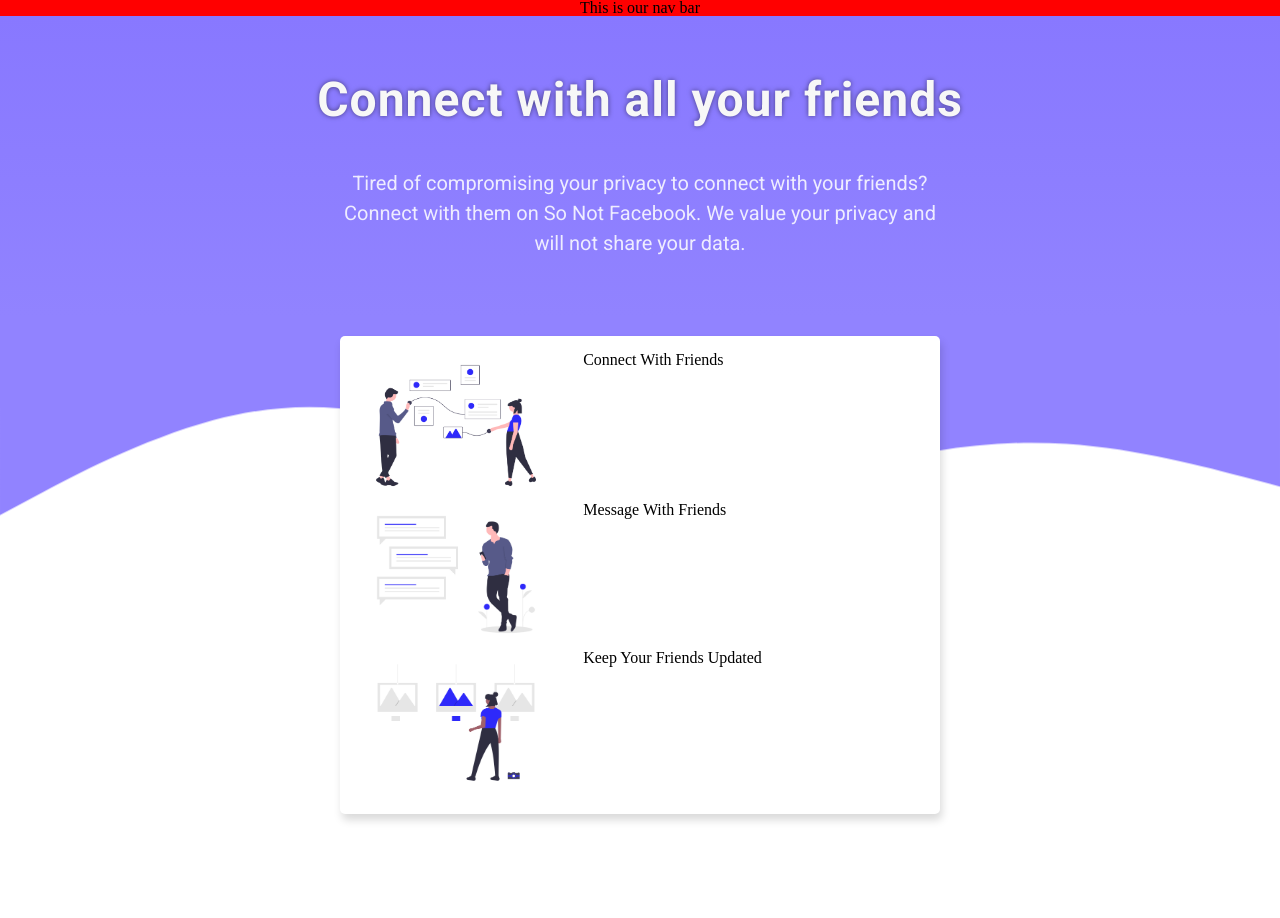
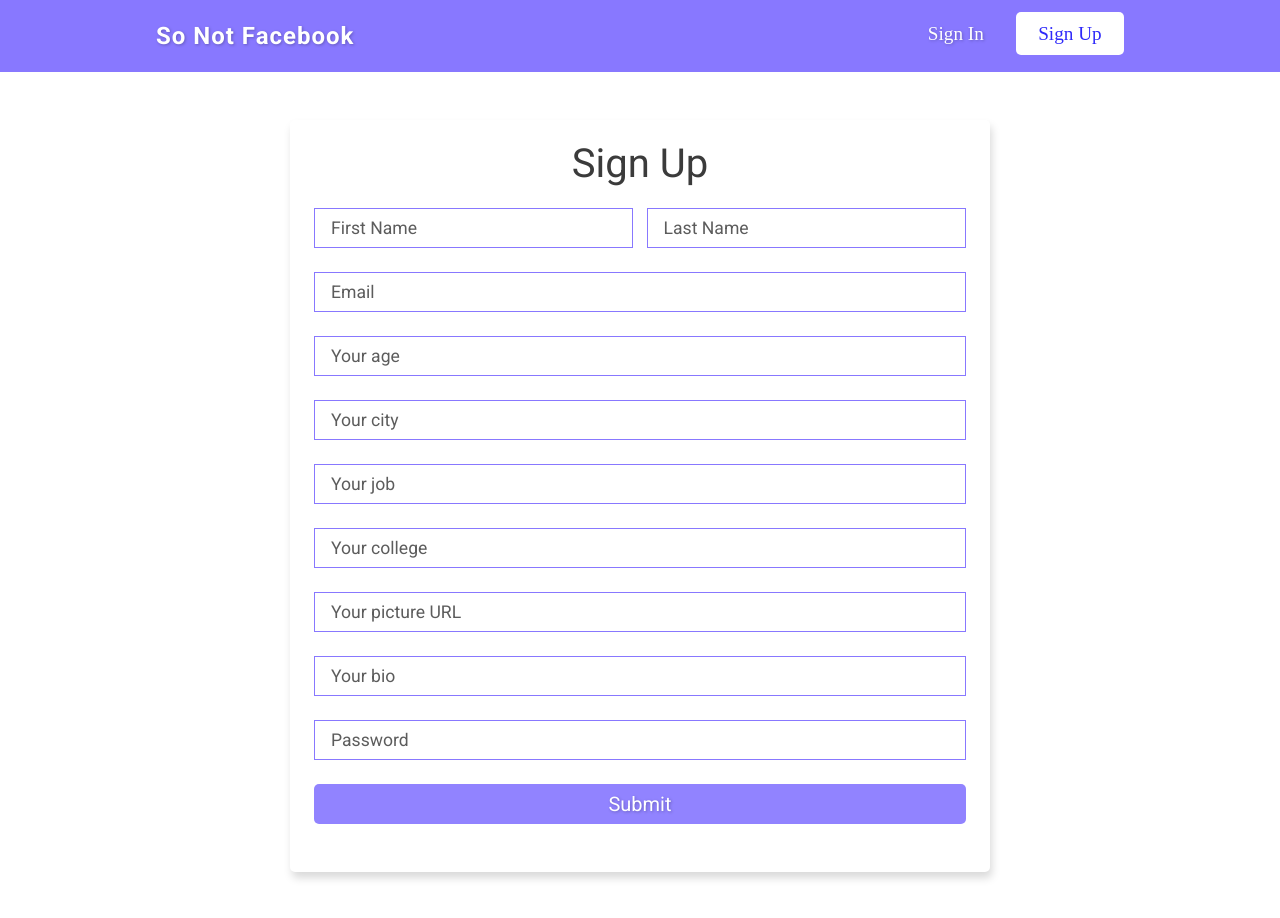
Before and after one commit to Liz00000000000/facebookclone_front_end, a React (Create React App) app: page /signup in a window 1280 px wide. Before the commit the page ends 814 px from the top, so only its background shows below. Built offline with nearby package versions, Linux system fonts and the light colour scheme; no server answers.

Commit message:
landing page, nav bar, signin/up forms

```diff
--- a/src/App.js
+++ b/src/App.js
@@ -7,6 +7,8 @@
 import { Route, Switch } from 'react-router-dom';
 import Landing from './Components/Landing';
 import User from './Components/User';
+import LoginForm from './Components/LoginForm'
+import SignupForm from './Components/SignupForm'
 
 
 class App extends Component {
@@ -50,6 +52,8 @@
           {/* <Route path="/users/:id" component={User} /> */}
           <Route path="/users/:id" render={() => <User user={this.state.indivUser} />} />
           <Route path="/users" render={() => <UserIndex currentUserFunc={this.currentUser} users={this.state.users} />} />
+          <Route path="/login" component={LoginForm} />
+          <Route path="/signup" component={SignupForm} />
           <Route path="/" component={Landing} />
         </Switch>
       </div>
--- a/src/Components/Landing.js
+++ b/src/Components/Landing.js
@@ -2,6 +2,8 @@
 import connectImg from '../imgs/connect.png'
 import messageImg from '../imgs/message.png'
 import galleryImg from '../imgs/online_gallery.png'
+import eventsImg from '../imgs/events.png'
+import momentsImg from '../imgs/moments.png'
 
 export default class Landing extends Component {
     render() {
@@ -26,7 +28,7 @@
                             </div>
                             <div className="content-container">
                                 <h2>Connect With Friends</h2>
-                            <p></p>
+                                <p>Lorem ipsum dolor sit amet, consectetur adipiscing elit. Nam nec dui quis neque gravida.</p>
                             </div>
                         </div>
                         <div className="individual-feature">
@@ -35,7 +37,7 @@
                             </div>
                             <div className="content-container">
                                 <h2>Message With Friends</h2>
-                            <p></p>
+                                <p>Lorem ipsum dolor sit amet, consectetur adipiscing elitnec dui.</p>
                             </div>
                         </div>
                         <div className="individual-feature">
@@ -44,7 +46,29 @@
                             </div>
                             <div className="content-container">
                                 <h2>Keep Your Friends Updated</h2>
-                            <p></p>
+                                <p>Lorem ipsum dolor sit amet, consectetur adipiscing elit Nam nec dui quis neque.</p>
+                            </div>
+                        </div>
+                    </div>
+                </div>
+                <div className="additional-section">
+                    <div className="inner-container">
+                        <div className="item-container">
+                            <div className="img-container">
+                                <img src={eventsImg} alt=""/>
+                            </div>
+                            <div className="content-container">
+                                <h4>Organize Events</h4>
+                                <p>Nam egestas felis eget tellus sagittis accumsan. Pellentesque habitant morbi tristique senectus et netus et malesuada fames ac turpis egestas. Etiam accumsan eleifend libero quis pharetra.</p>
+                            </div>
+                        </div>
+                        <div className="item-container">
+                            <div className="content-container">
+                                <h4>Share Moments</h4>
+                                <p>Nam egestas felis eget tellus sagittis accumsan. Pellentesque habitant morbi tristique senectus et netus et malesuada fames ac turpis egestas. Etiam accumsan eleifend libero quis pharetra.</p>
+                            </div>
+                            <div className="img-container">
+                                <img src={momentsImg} alt=""/>
                             </div>
                         </div>
                     </div>
--- /dev/null
+++ b/src/Components/LoginForm.js
@@ -0,0 +1,37 @@
+import React, { Component } from 'react'
+
+class LoginForm extends Component {
+
+    state = {
+        email: '',
+        password: ''
+    }
+
+    handleChange = e => {
+        this.setState({
+            [e.target.name]: e.target.value
+        })
+    }
+
+    handleSubmit = e => {
+        e.preventDefault()
+
+    }
+
+    render() {
+        console.log(this.state.email, this.state.password)
+        return (
+            <div className='con-inner-container'>
+                <form onSubmit={this.handleSubmit} >
+                    <h1>Sign In</h1>
+                    <input className="email" type="text" name="email" placeholder="email" value={this.state.email} onChange={this.handleChange} />
+
+                    <input className="password" type="password" name="password" placeholder="password" value={this.state.password} onChange={this.handleChange} />
+                    <input type="submit"/>
+                </form>
+            </div>
+        )
+    }
+}
+
+export default LoginForm
--- a/src/Components/Nav.js
+++ b/src/Components/Nav.js
@@ -1,4 +1,5 @@
 import React, { Component } from 'react'
+import { NavLink } from 'react-router-dom'
 
 class Nav extends Component {
 
@@ -10,7 +11,15 @@
 
         return (
             <nav>
-                This is our nav bar
+                <div className="inner-nav">
+                    <div className="logo">
+                        <NavLink to="/">So Not Facebook</NavLink>
+                    </div>
+                    <div className="page-nav-container">
+                        <NavLink to="/login">Sign In</NavLink>
+                        <NavLink to="/signup">Sign Up</NavLink>
+                    </div>
+                </div>
             </nav>
         )
     }
--- /dev/null
+++ b/src/Components/SignupForm.js
@@ -0,0 +1,61 @@
+import React, { Component } from 'react'
+
+export default class SignupForm extends Component {
+
+    state = {
+        first_name: '',
+        last_name: '',
+        email: '',
+        age: '',
+        location: '',
+        occupation: '',
+        college: '',
+        picture: '',
+        bio: '',
+        password: ''
+    }
+
+    handleChange = e => {
+        this.setState({
+            [e.target.name]: e.target.value
+        })
+    }
+
+    handleSubmit = e => {
+        e.preventDefault()
+        console.log(this.state)
+    }
+
+    render() {
+
+        return (
+            <div className='con-inner-container'>
+                <form onSubmit={this.handleSubmit} >
+                    <h1>Sign Up</h1>
+
+                    <input className="name" type="text" placeholder="First Name" name="first_name" onChange={this.handleChange} />
+
+                    <input className="name" type="text" placeholder="Last Name" name="last_name" onChange={this.handleChange} />
+
+                    <input className="email" type="text" name="email" placeholder="Email" value={this.state.email} onChange={this.handleChange} />
+
+                    <input className="age" type="text" name="age" placeholder="Your age" value={this.state.age} onChange={this.handleChange} />
+
+                    <input className="location" type="text" name="location" placeholder="Your city" value={this.state.location} onChange={this.handleChange} />
+
+                    <input className="occupation" type="text" name="occupation" placeholder="Your job" value={this.state.occupation} onChange={this.handleChange} />
+
+                    <input className="college" type="text" name="college" placeholder="Your college" value={this.state.college} onChange={this.handleChange} />
+
+                    <input className="picture" type="text" name="picture" placeholder="Your picture URL" value={this.state.picture} onChange={this.handleChange} />
+
+                    <input className="bio" type="text" name="bio" placeholder="Your bio" value={this.state.bio} onChange={this.handleChange} />
+
+                    <input className="password" type="password" name="password" placeholder="Password" value={this.state.password} onChange={this.handleChange} />
+
+                    <input type="submit"/>
+                </form>
+            </div>
+        )
+    }
+}
--- a/src/index.css
+++ b/src/index.css
@@ -58,8 +58,113 @@
 
 /* Nav */
 nav {
-  background: red;
+  background: #8878FF;
+  padding-top: 1.5rem;
+  padding-bottom: 1.5rem;
 }
+
+.inner-nav {
+  width: 95%;
+  max-width: 968px;
+  margin-left: auto;
+  margin-right: auto;
+  display: flex;
+  justify-content: space-between;
+}
+
+nav .logo a {
+  text-decoration: none;
+  font-size: 1.5rem;
+  font-family: 'Roboto', sans-serif;
+  font-weight: 700;
+  letter-spacing: 1px;
+  color: #fff;
+  text-shadow: 1px 1px 3px rgba(0, 0, 0, 0.25);
+}
+
+nav .page-nav-container a {
+  font-size: 1.2rem;
+  text-decoration: none;
+}
+
+nav .page-nav-container a:first-of-type {
+  color: #fff;
+  text-shadow: 1px 1px 3px rgba(0, 0, 0, 0.25);
+  margin-right: 2rem;
+}
+
+nav .page-nav-container a:last-of-type {
+  color: #2E29FA;
+  background: #fff;
+  padding: .7rem 1.4rem;
+  border-radius: 5px;
+}
+
+/***** Login/Sign Up Form *****/
+.con-inner-container {
+  width: 95%;
+  max-width: 968px;
+  margin: 3rem auto;
+}
+
+.con-inner-container form {
+  width: 98%;
+  max-width: 700px;
+  margin-left: auto;
+  margin-right: auto;
+  padding: 1.5rem;
+  border-radius: 5px;
+  box-shadow: 2px 6px 8px rgba(0,0,0,.15);
+}
+
+.con-inner-container form h1 {
+  margin-bottom: 1.5rem;
+  font-size: 2.5rem;
+  color: #3b3b3b;
+  font-family: 'Roboto', sans-serif;
+}
+
+.con-inner-container form input {
+  display: block;
+  width: 100%;
+  margin-bottom: 1.5rem;
+  min-height: 40px;
+}
+
+.con-inner-container form input[type="text"], .con-inner-container form input[type="password"] {
+  padding: 0 1rem !important;
+  border: 1px solid #8878FF;
+  font-size: 1.1rem;
+}
+
+.con-inner-container form input.name {
+  display: inline-block;
+  width: 49%;
+}
+
+.con-inner-container form input.name:first-of-type {
+  margin-right: 2%;
+}
+
+.con-inner-container form input[type="submit"] {
+  border: none;
+  border-radius: 5px;
+  background: #9183FF;
+  color: #fff;
+  text-shadow: 1px 1px 3px rgba(0, 0, 0, 0.25);
+  font-size: 1.25rem;
+}
+
+.con-inner-container form input[type="submit"]:hover {
+  cursor: pointer;
+}
+
+.con-inner-container form ::placeholder {
+  color: #5c5c5c;
+  font-size: 1.1rem;
+}
+
+/* Profile/Posts */
 
 .hero {
   width: 100%;
@@ -316,7 +421,7 @@
   height: 90vh;
   max-height: 300px;
   background: linear-gradient(to bottom, #8878FF, #9183FF);
-  padding-top: 3rem;
+  padding-top: 2rem;
 }
 
 .landing-hero .inner-container {
@@ -360,7 +465,6 @@
 
 .intro-section {
   position: relative;
-  background: #fff;
 }
 
 .feature-container {
@@ -378,6 +482,7 @@
 
 .feature-container .individual-feature {
   display: flex;
+  margin-bottom: .5rem;
 }
 
 .individual-feature .photo-container {
@@ -390,4 +495,65 @@
 
 .individual-feature .content-container {
   flex-basis: 60%;
+  padding: 0 1rem;
 }
+
+.individual-feature .content-container h2 {
+  padding-top: 1rem;
+  font-family: 'Roboto', sans-serif;
+  color: #2E29FA;
+  font-size: 1.1rem;
+  margin-bottom: .75rem;
+}
+
+.individual-feature .content-container p {
+  line-height: 1.5;
+  color: #5c5c5c;
+  font-family: 'Roboto', sans-serif;
+}
+
+.landing-page .additional-section {
+  margin-top: 15rem;
+}
+
+.landing-page .additional-section .inner-container {
+  width: 95%;
+  max-width: 968px;
+  margin-left: auto;
+  margin-right: auto;
+}
+
+.additional-section .item-container {
+  display: flex;
+  margin-bottom: 3rem;
+}
+
+.additional-section .img-container {
+  flex-basis: 40%;
+}
+
+.additional-section .img-container img {
+  max-width: 100%;
+}
+
+.additional-section .content-container {
+  flex-basis: 60%;
+  padding-left: 3rem;
+}
+
+.additional-section .content-container h4 {
+  font-size: 1.75rem;
+  letter-spacing: 1px;
+  font-weight: 700;
+  font-family: 'Roboto', sans-serif;
+  color: #2E29FA;
+  margin-bottom: 1rem;
+  margin-top: 2rem;
+}
+
+.additional-section .content-container p {
+  font-size: 1.1rem;
+  line-height: 1.5;
+  color: #5c5c5c;
+  font-family: 'Roboto', sans-serif;
+}
```
Also changed, not shown: src/imgs/events.png (added), src/imgs/moments.png (added). Lines whose indentation alone changed are shown as unchanged.
